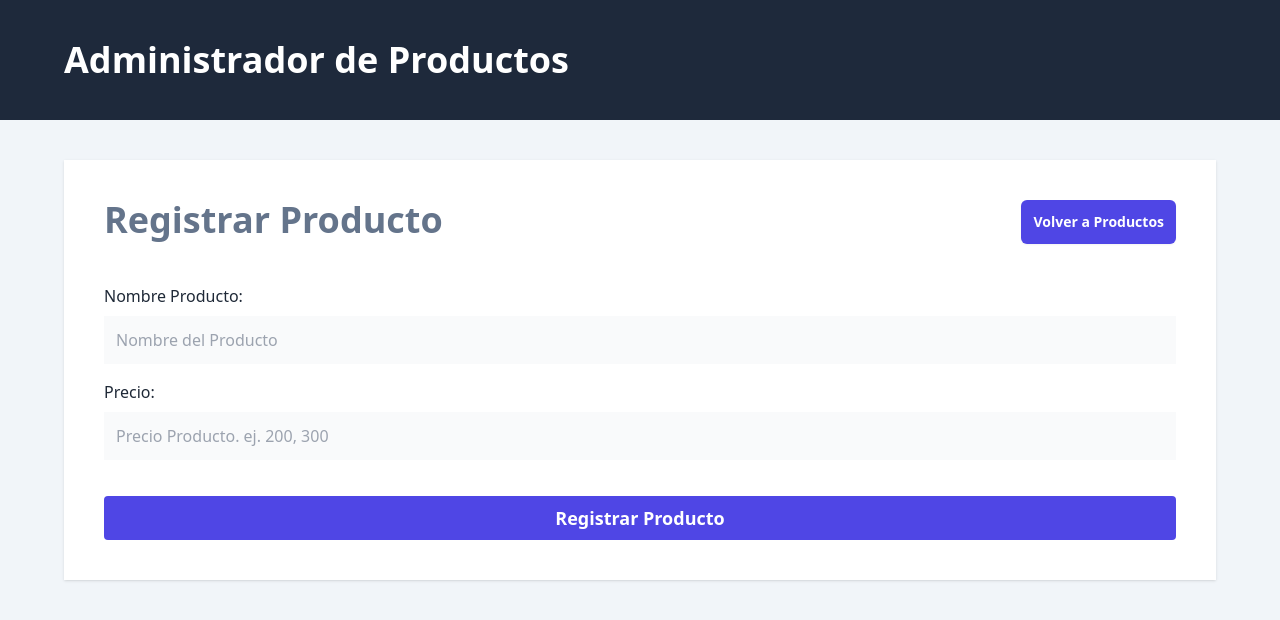
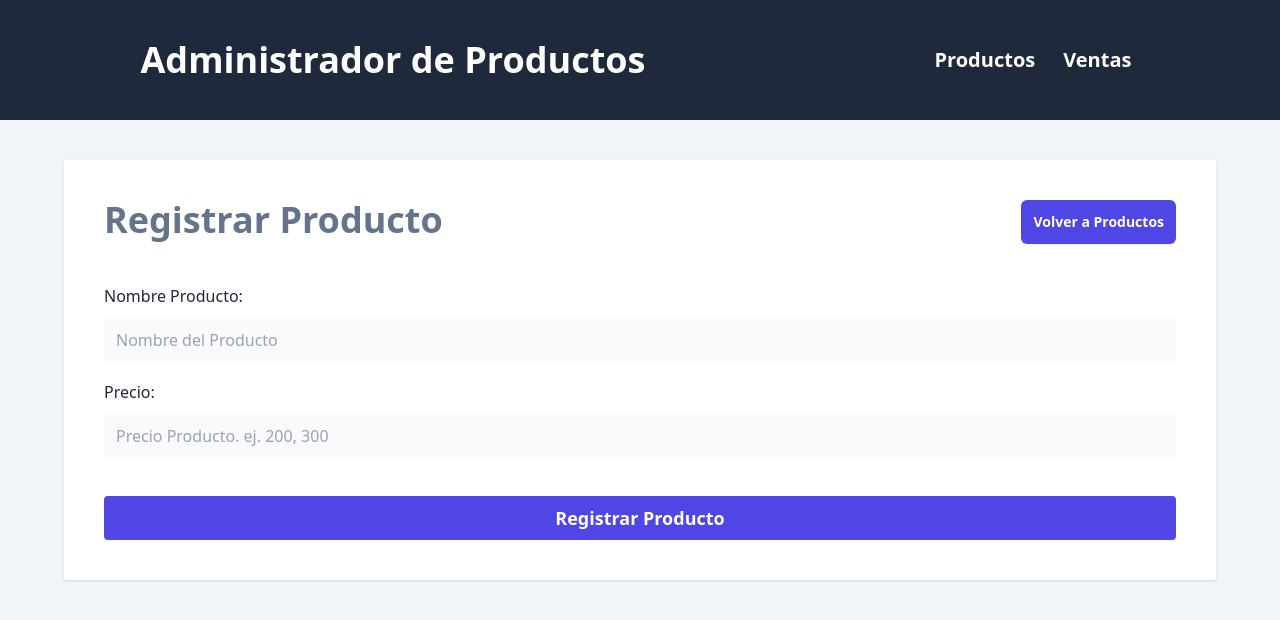
Before and after one commit to FrancoSilva77/crm-pern-ts-react, a React (Vite) app: page /productos/nuevo in a window 1280 px wide. Shown: the top 620 px of the page. Built offline with nearby package versions, Linux system fonts and the light colour scheme.

Commit message:
feat(Layouts): Navegacion agregadas

```diff
--- /dev/null
+++ b/src/components/ui/Navigate.tsx
@@ -0,0 +1,20 @@
+import { Link } from 'react-router-dom';
+
+export default function Navigate() {
+  return (
+    <div className='flex gap-3'>
+      <Link
+        to="/"
+        className="text-white text-xl font-bold p-2 hover:border hover:border-white"
+      >
+        Productos
+      </Link>
+      <Link
+        to="/ventas"
+        className="text-white text-xl font-bold p-2 hover:border hover:border-white"
+      >
+        Ventas
+      </Link>
+    </div>
+  );
+}
--- a/src/layouts/Layout.tsx
+++ b/src/layouts/Layout.tsx
@@ -1,14 +1,16 @@
 import { Outlet } from 'react-router-dom';
+import Navigate from '../components/ui/Navigate';
 
 export default function Layout() {
   return (
     <>
-      <header className="bg-slate-800">
-        <div className="mx-auto max-w-6xl py-10">
+      <header className="bg-slate-800 flex justify-around items-center">
+        <div className=" max-w-6xl py-10">
           <h1 className="text-4xl font-extrabold text-white">
             Administrador de Productos
           </h1>
         </div>
+        <Navigate />
       </header>
 
       <main className="mt-10 mx-auto max-w-6xl  p-10 bg-white shadow">
--- a/src/layouts/LayoutSales.tsx
+++ b/src/layouts/LayoutSales.tsx
@@ -1,14 +1,16 @@
 import { Outlet } from 'react-router-dom';
+import Navigate from '../components/ui/Navigate';
 
 export default function LayoutSales() {
   return (
     <>
-      <header className="bg-slate-800">
-        <div className="mx-auto max-w-6xl py-10">
+      <header className="bg-slate-800 flex justify-around items-center">
+        <div className="max-w-6xl py-10">
           <h1 className="text-4xl font-extrabold text-white">
             Venta de Productos
           </h1>
         </div>
+        <Navigate />
       </header>
 
       <main className="mt-10 mx-auto max-w-6xl  p-10 bg-white shadow">
```
